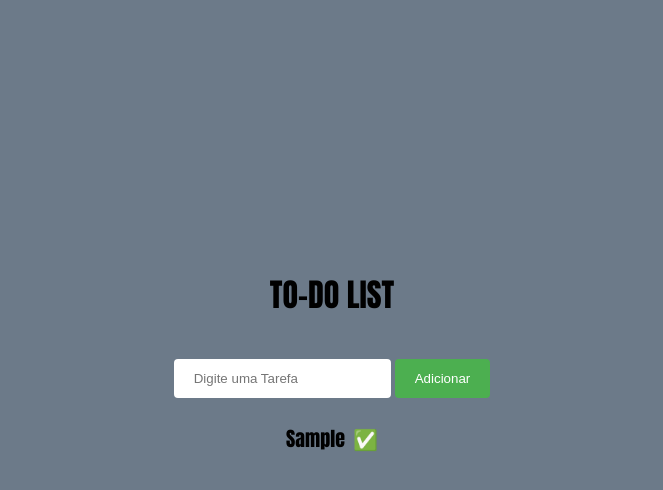
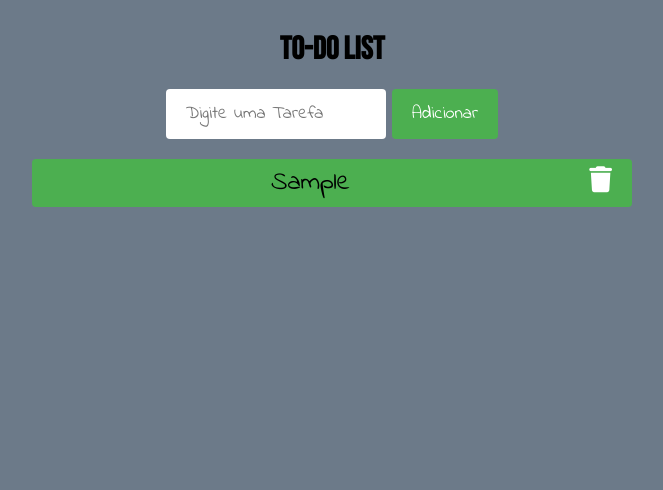
Before and after one commit to victoremanuelsr/todolist, a plain HTML site: page index.html in a window 1280 px wide. Both pictures are taken after typing "Sample" into the empty fields and a click on the button "Adicionar". Shown: the whole page, without its empty margins (308-971 px from the left). Drawn offline with Linux system fonts and the light colour scheme.

Commit message:
Atualização das fontes e melhoria no front

```diff
--- /dev/null
+++ b/_css/style.css
@@ -0,0 +1,71 @@
+*{
+  padding: 0;
+  margin: 0;
+  box-sizing: border-box;
+  font-family: 'Indie Flower', cursive;
+}
+body{
+  background: #6C7A89;
+}
+#app{
+  width: 600px;
+  height: auto;
+  margin: 0 auto;
+  text-align: center;
+  margin-top: 30px ;
+}
+.container{
+  width: auto;
+  height: auto;;
+  display: flex;
+  flex-direction: row;
+  justify-content: center;
+  align-items: center;
+}
+h1{
+  font-family: 'Bebas Neue', cursive;
+  text-transform: uppercase;
+  margin-bottom: 20px;
+}
+input{
+  padding: 12px 20px;
+  border: none;
+  border-radius: 4px;
+  margin-bottom: 20px;
+  font-size: 18px;
+}
+button{
+  background-color: #4CAF50;
+  color: white;
+  padding: 12px 20px;
+  border: none;
+  border-radius: 4px;
+  font-size: 18px;
+  cursor: pointer;
+}
+ul{
+  list-style: none;
+}
+li{
+  width: auto;
+  align-items: center;
+  padding: 5px 20px;
+  font-size: 26px;
+  border: none;
+  border-radius: 4px;
+  background-color: #4CAF50;
+  margin-bottom: 5px;
+}
+.riscado{
+  text-decoration: line-through;
+}
+a{
+  text-decoration: none;
+  color: #fff;
+  margin-left: 8px;
+  margin-left: 20px;
+  float: right;
+}
+a:hover{
+  color: #000;
+}
--- a/script.js
+++ b/_js/script.js
@@ -7,20 +7,29 @@ function renderTodos(){
   listElement.innerHTML = '';
   for(todo of todos){
     var todoElement = document.createElement('li');
+    todoElement.setAttribute('class', 'list');
     var todoText = document.createTextNode(todo);
     var linkElement = document.createElement('a');
+    var concluir = document.createElement('a')
+    var posicao = todos.indexOf(todo);
+    var linkText = document.createElement('i');
+    var linkConcluir = document.createElement('i');
     linkElement.setAttribute('href', '#');
-    var posicao = todos.indexOf(todo);
+    concluir.setAttribute('href', '#');
     linkElement.setAttribute('onclick', 'deletar('+ posicao +')');
-    var linkText = document.createTextNode('✅');
+    //concluir.setAttribute('onclick', 'completa()');
+    linkText.setAttribute('class', 'fas fa-trash');
+    //linkConcluir.setAttribute('class', 'fas fa-check-square');
     linkElement.appendChild(linkText);
+    //concluir.appendChild(linkConcluir);
     todoElement.appendChild(todoText);
+    todoElement.appendChild(concluir);
     todoElement.appendChild(linkElement);
+
     listElement.appendChild(todoElement);
   }
 }
 renderTodos();
-
 function adicionarTodo(){
   if(inputElement.value === ''){
     alert('Digite alguma tarefa!');
@@ -33,7 +42,14 @@ function adicionarTodo(){
     salvarDados()
   }
 }
+
 buttonElement.onclick = adicionarTodo;
+/**
+ * function completa(){
+  teste = document.querySelector('li');
+  teste.setAttribute('class', 'riscado');
+}
+ */
 
 function deletar(posicao){
   //splice remove algo da lista passando a posição e o item do arrey
@@ -41,6 +57,8 @@ function deletar(posicao){
   renderTodos();
   salvarDados();
 }
+
+
 function salvarDados(){
   localStorage.setItem('lista_todos', JSON.stringify(todos));
 }
--- a/index.html
+++ b/index.html
@@ -4,7 +4,10 @@
   <meta charset="UTF-8">
   <meta name="viewport" content="width=device-width, initial-scale=1.0">
   <meta http-equiv="X-UA-Compatible" content="ie=edge">
-  <link rel="stylesheet" href="./style.css">
+  <link href="https://fonts.googleapis.com/css?family=Bebas+Neue|Indie+Flower&display=swap" rel="stylesheet">
+  <script src="https://kit.fontawesome.com/2ee1c1493d.js" crossorigin="anonymous"></script>
+  <link rel="shortcut icon" href="./_img/icon.png" type="image/x-icon">
+  <link rel="stylesheet" href="./_css/style.css">
   <title>App To-Do List</title>
 </head>
 <body>
@@ -12,11 +15,9 @@
     <div id="app">
       <h1>To-Do List</h1>
       <input type="text" placeholder="Digite uma Tarefa">
-      <button>Adicionar</button>
+      <button class="btn btn-primary">Adicionar</button>
       <ul></ul>
-    </div>
   </div>
-
-  <script src="./script.js"></script>
+  <script src="./_js/script.js"></script>
 </body>
 </html>
--- a/style.css
+++ /dev/null
@@ -1,55 +0,0 @@
-*{
-  padding: 0;
-  margin: 0;
-  box-sizing: border-box;
-}
-a{
-  text-decoration: none;
-  margin-left: 8px;
-}
-ul{
-  list-style: none;
-}
-.container{
-  width: 100vw;
-  height: 100vh;
-  background: #6C7A89;
-  display: flex;
-  flex-direction: row;
-  justify-content: center;
-  align-items: center;
-
-}
-#app{
-  width: 600px;
-  height: 300px;
-  margin: 0 auto;
-  text-align: center;
-  margin-top: 40px ;
-}
-body{
-  margin: 0;
-}
-button{
-  background-color: #4CAF50;
-  color: white;
-  padding: 12px 20px;
-  border: none;
-  border-radius: 4px;
-}
-input{
-  padding: 12px 20px;
-  border: none;
-  border-radius: 4px;
-  margin-bottom: 20px;
-}
-li{
-  padding: 5px 20px;
-  font-size: 20px;
-  font-family: Impact, Haettenschweiler, 'Arial Narrow Bold', sans-serif;
-}
-h1{
-  font-family: Impact, Haettenschweiler, 'Arial Narrow Bold', sans-serif;
-  text-transform: uppercase;
-  margin-bottom: 40px;
-}
```
Also changed, not shown: _img/icon.png (added).
